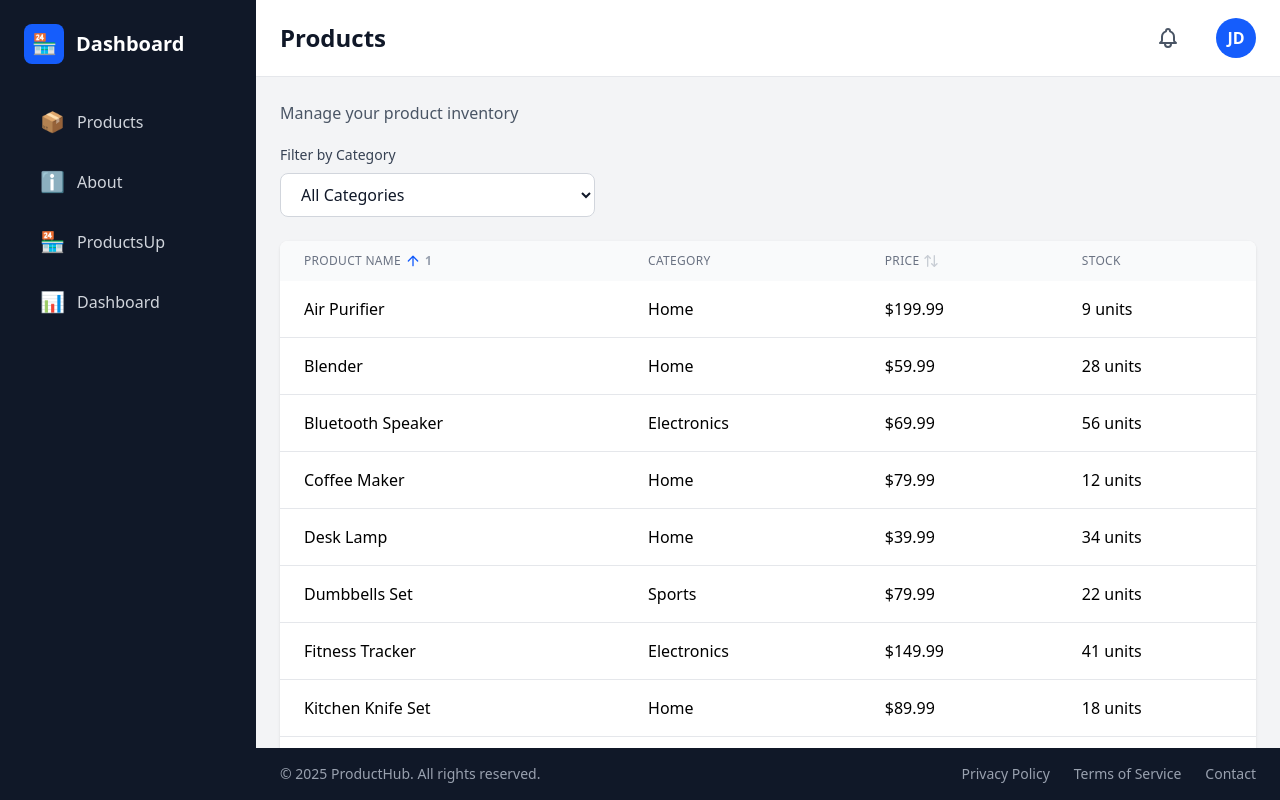
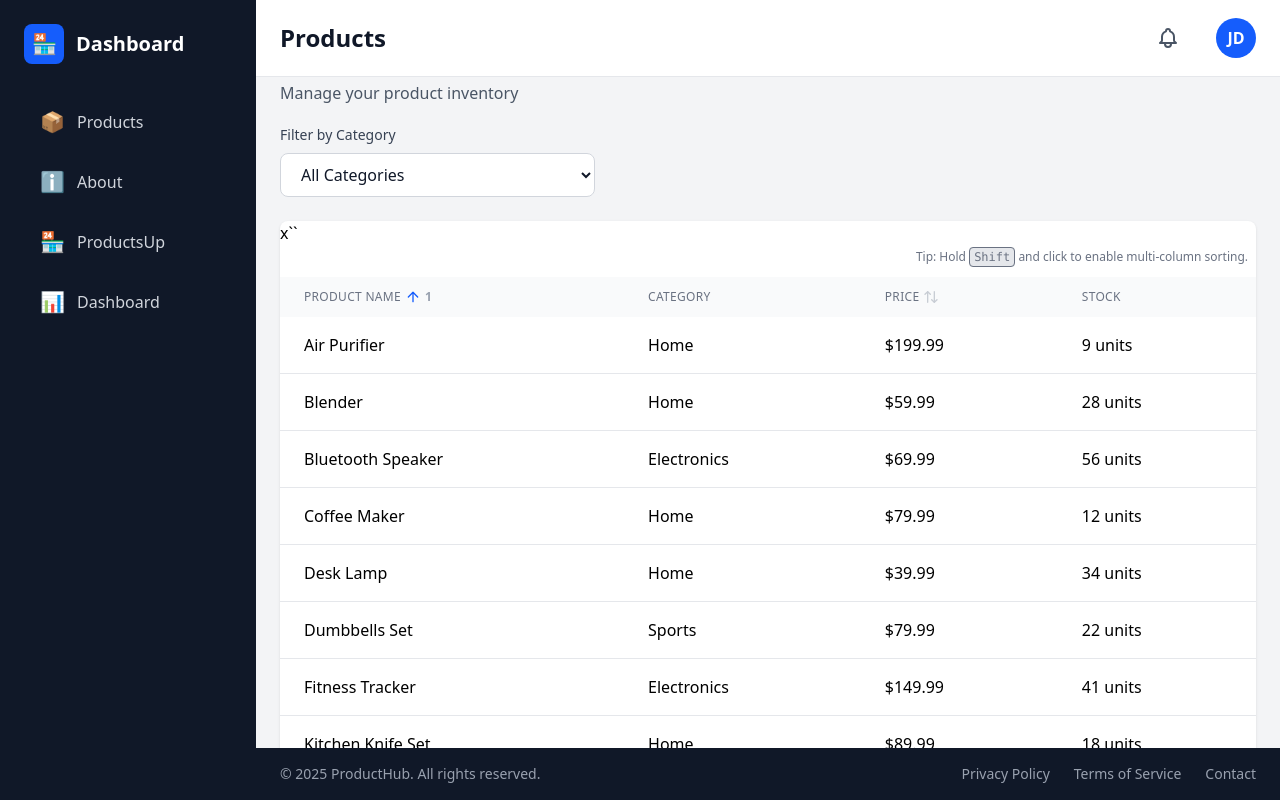
Before and after one commit to wethil/react-case-study, a React (Vite) app: page /products in a window 1280 px wide. Built offline with nearby package versions, Linux system fonts and the light colour scheme.

Commit message:
Add hint for multicolumn sort on desktop

```diff
--- a/src/components/ProductTableLayout.tsx
+++ b/src/components/ProductTableLayout.tsx
@@ -19,7 +19,21 @@ const ProductTable = <T,>({
   rowKey,
 }: ProductTableProps<T>) => (
   <div className="bg-white rounded-lg shadow overflow-hidden transition-shadow duration-200 hover:shadow-lg">
+    x``
     <div className="overflow-x-auto">
+      <div className="w-full flex items-center justify-end mb-2">
+        <span
+          className="text-xs text-gray-500 dark:text-gray-400 px-2 py-1 rounded focus-visible:ring focus-visible:outline-none"
+          role="note"
+          aria-label="Multi-column sort info"
+        >
+          Tip: Hold{" "}
+          <kbd className="px-1 py-0.5 bg-gray-200 dark:bg-gray-700 rounded border text-xs font-mono">
+            Shift
+          </kbd>{" "}
+          and click to enable multi-column sorting.
+        </span>
+      </div>
       <table
         className="w-full min-w-max"
         role="table"
--- a/src/pages/ProductsPage.tsx
+++ b/src/pages/ProductsPage.tsx
@@ -95,7 +95,7 @@ const Products: React.FC = () => {
   const filters: FilterConfig[] = [categoryFilter];
 
   return (
-    <div className="p-4 sm:p-6 transition-all duration-300">
+    <div className="p-4 sm:pl-6 sm:pr-6 sm:pt-1 sm:pb-6 transition-all duration-300">
       <header className="mb-5">
         <p className="text-gray-600 transition-colors duration-200">
           Manage your product inventory
```
